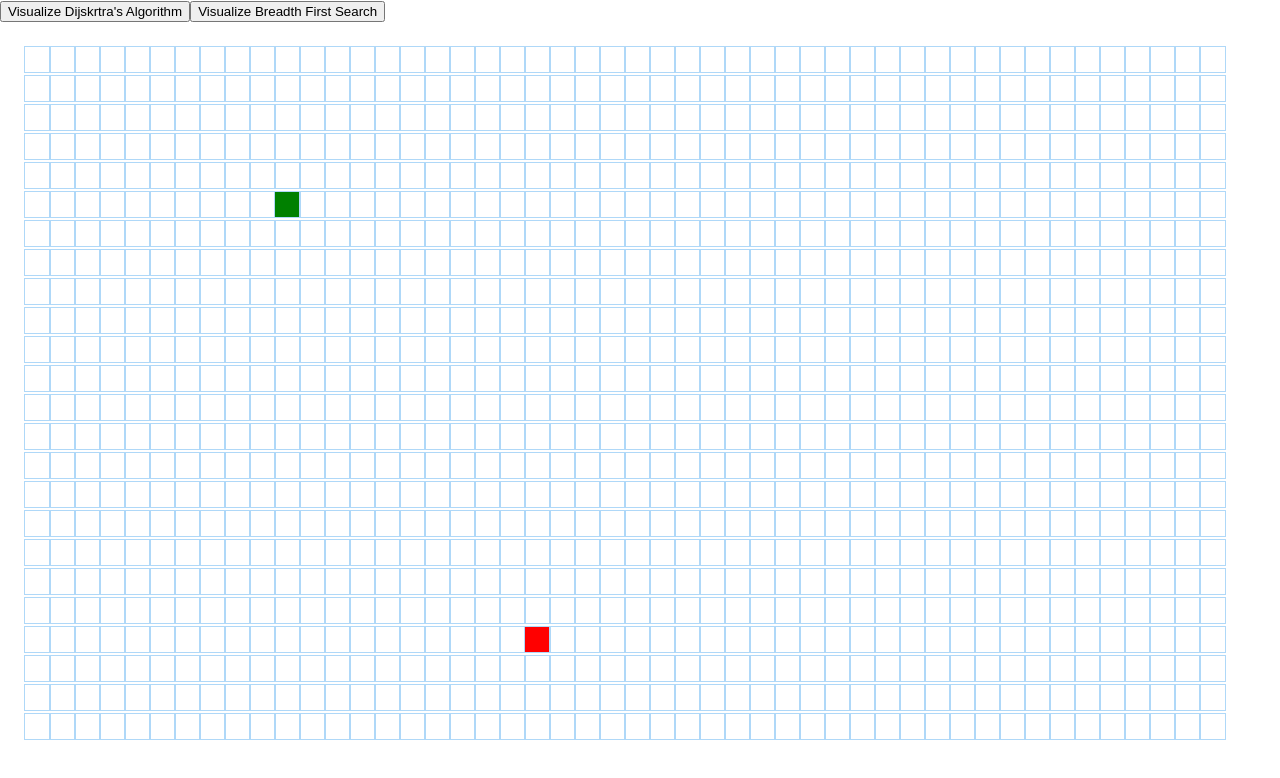
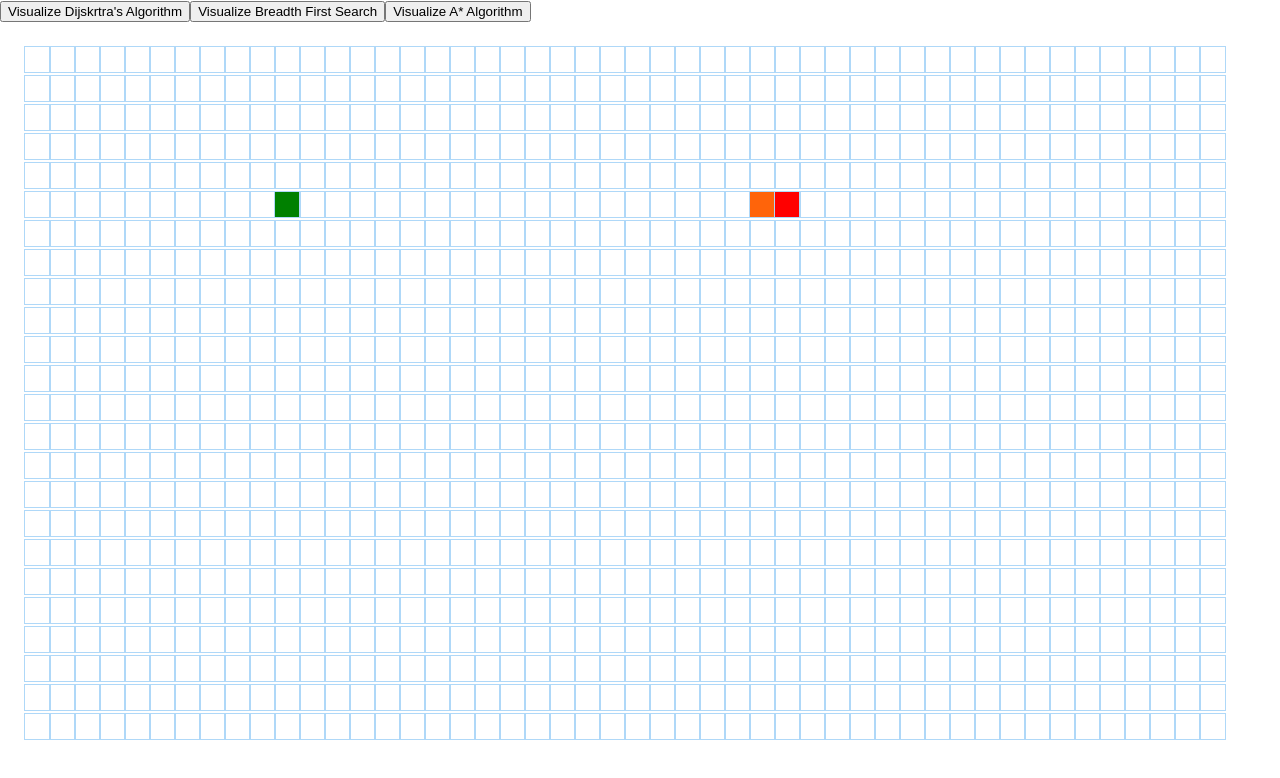
Before and after one commit to hadiyouness10/shortestpath, a React (Create React App) app: page / in a window 1280 px wide. Shown: the top 778 px of the page. Built offline with nearby package versions, Linux system fonts and the light colour scheme.

Commit message:
breadth, astar

```diff
--- /dev/null
+++ b/src/algorithms/aStar.js
@@ -0,0 +1,168 @@
+
+export function aStarAlgorithm(startNode, endNode, nodes) {
+		startNode.distanceFromStart = 0;
+		startNode.estimatedDistanceToEnd = calculateManhattanDistance(startNode, endNode);
+		let nodesInShortestPathOrder =[]
+		const nodesToVisit = new MinHeap([startNode]);
+		while(!nodesToVisit.isEmpty()){
+			const currentMinDistanceNode = nodesToVisit.remove();
+
+			nodesInShortestPathOrder.push(currentMinDistanceNode);
+			if(currentMinDistanceNode.isFinish){break;}
+
+			const neighbors = getNeighboringNodes(currentMinDistanceNode, nodes);
+
+			for(const neighbor of neighbors){
+				if(neighbor.isWall)continue;
+
+				const tentativeDistanceToNeighbor = currentMinDistanceNode.distanceFromStart +1;
+
+				if(tentativeDistanceToNeighbor >=neighbor.distanceFromStart){
+                    neighbor.distance=  0;
+                    continue;}
+				neighbor.distanceFromStart = tentativeDistanceToNeighbor;
+				neighbor.estimatedDistanceToEnd = tentativeDistanceToNeighbor + calculateManhattanDistance(neighbor, endNode);
+                if(neighbor.hasWeight) neighbor.estimatedDistanceToEnd +=5;
+                console.log("added weight")
+				neighbor.cameFrom = currentMinDistanceNode;
+				if(!nodesToVisit.containsNode(neighbor)){
+					nodesToVisit.insert(neighbor);
+				}else{
+					nodesToVisit.update(neighbor);
+				}
+			}
+		}
+		return nodesInShortestPathOrder;
+	}
+
+
+
+function calculateManhattanDistance(currentNode, endNode){
+	const currentRow = currentNode.row;
+	const currentCol = currentNode.col;
+	const endRow = endNode.row;
+	const endCol = endNode.col;
+
+	return Math.abs(currentRow - endRow) + Math.abs(currentCol - endCol);
+}
+
+
+function getNeighboringNodes(node, nodes){
+	const neighbors =[];
+	const row = node.row;
+	const col = node.col;
+
+	if(row>0){
+		neighbors.push(nodes[row-1][col]);
+	}
+	if(row<nodes.length-1){
+		neighbors.push(nodes[row+1][col]);
+	}
+	if(col>0){
+		neighbors.push(nodes[row][col-1]);
+	}
+	if(col<nodes[0].length-1){
+		neighbors.push(nodes[row][col+1]);
+	}
+	return neighbors;
+}
+
+
+
+export function reconstructPath(endNode){
+	if(endNode.cameFrom == null){
+		return [];
+	}
+
+	let currentNode=  endNode;
+	const path = [];
+
+	while(currentNode!=null){
+		path.push(currentNode);
+		currentNode = currentNode.cameFrom;
+	}
+
+	path.reverse();
+	return path;
+}
+
+
+class MinHeap{
+constructor(array){
+	this.nodePositionsInHeap = array.reduce((obj, node, i) =>{
+		obj[node.id] = i;
+		return obj;
+	}, {});
+	this.heap = this.buildHeap(array);
+}
+
+	isEmpty(){
+return this.heap.length ==0;
+	}
+
+
+	buildHeap(array){
+		const firstParentIdx = Math.floor((array.length-2)/2);
+		for(let currentIdx = firstParentIdx; currentIdx>=0;currentIdx--){
+			this.siftDown(currentIdx, array.length-1, array);
+		}
+		return array;
+	}
+
+	siftDown(currentIdx, endIdx, heap){
+		let childOneIdx= currentIdx *2 +1;
+
+		while(childOneIdx<=endIdx){
+			const childTwoIdx =currentIdx*2+2<=endIdx ? currentIdx*2+2: -1;
+			let idxToSwap;
+			if(childTwoIdx!=-1 && heap[childTwoIdx].estimatedDistanceToEnd<heap[childOneIdx].estimatedDistanceToEnd){
+				idxToSwap = childTwoIdx;
+			}else idxToSwap = childOneIdx;
+
+			if(heap[idxToSwap].estimatedDistanceToEnd<heap[currentIdx].estimatedDistanceToEnd){
+				this.swap(currentIdx, idxToSwap, heap);
+				currentIdx = idxToSwap;
+				childOneIdx =currentIdx*2+1;
+			}else return;
+		}
+	}
+
+
+	siftUp(currentIdx, heap){
+		let parentIdx =Math.floor((currentIdx -1)/2);
+		while(currentIdx> 0 && heap[currentIdx].estimatedDistanceToEnd<heap[parentIdx].estimatedDistanceToEnd){
+			this.swap(currentIdx, parentIdx, heap);
+			currentIdx = parentIdx;
+			parentIdx = Math.floor((currentIdx -1)/2);
+		}
+	}
+
+	remove(){
+		if(this.isEmpty())return;
+		this.swap(0,this.heap.length-1, this.heap);
+		const node = this.heap.pop();
+		delete this.nodePositionsInHeap[node.id];
+		this.siftDown(0, this.heap.length -1, this.heap);
+		return node;
+	}
+
+	insert(node){
+		this.heap.push(node);
+		this.nodePositionsInHeap[node.id] = this.heap.length-1;
+		this.siftUp(this.heap.length-1, this.heap);
+	}
+	swap(i,j,heap){
+		this.nodePositionsInHeap[this.heap[i].id] = j;
+		this.nodePositionsInHeap[this.heap[j].id] = i;
+		const temp = heap[j];
+		heap[j] = heap[i];
+		heap[i] =temp;
+	}
+
+	containsNode(node){
+		return node.id in this.nodePositionsInHeap;
+	}
+	update(node){
+		this.siftUp(this.nodePositionsInHeap[node.id], this.heap);
+	}
+}
--- a/src/algorithms/breadthFirstSearch.js
+++ b/src/algorithms/breadthFirstSearch.js
@@ -3,10 +3,8 @@ export function breadthFirstSearch(grid, startNode, endNode) {
     const queue = [];
     queue.push(startNode);
     let count = 0;
-    while (queue.length > 0 && count < 1000) {
-        console.log('queue length before shifting: ' + queue.length)
+    while (queue.length > 0) {
         const currentNode = queue.shift();
-        console.log('queue length after shifting: ' + queue.length)
         if (currentNode.isWall) continue;
         visitedNodesInOrder.push(currentNode);
         if (currentNode == endNode) {
@@ -17,12 +15,10 @@ export function breadthFirstSearch(grid, startNode, endNode) {
         let neighbors = []
         neighbors = getUnvisitedNeighbors(currentNode, grid);
         for (let i = 0; i < neighbors.length; i++) {
-            if (neighbors[i].isVisited) return;
             if (!queue.includes(neighbors[i]))
                 queue.push(neighbors[i])
 
         }
-        count++;
         updateUnvisistedNeighbors(currentNode, grid);
 
     }
@@ -45,7 +41,6 @@ function getUnvisitedNeighbors(node, grid) {
     if (col < grid[0].length - 1) {
         neighbors.push(grid[row][col + 1]);
     }
-    console.log(neighbors.filter(neighbor => !neighbor.isVisited));
     return neighbors.filter(neighbor => !neighbor.isVisited);
 }
 
--- a/src/algorithms/dijkstra.js
+++ b/src/algorithms/dijkstra.js
@@ -25,6 +25,7 @@ function updateUnvisistedNeighbors(node, grid) {
     const unvisitedNeighbors = getUnvisitedNeighbors(node, grid);
     for (const neighbor of unvisitedNeighbors) {
         neighbor.distance = node.distance + 1;
+        if(neighbor.hasWeight)neighbor.distance+=5;
         neighbor.previousNode = node;
     }
 }
--- a/src/components/PathFindingVisualizer/Node/Node.css
+++ b/src/components/PathFindingVisualizer/Node/Node.css
@@ -11,6 +11,10 @@
 
 .node-start {
     background-color: green;
+}
+
+.node-weight {
+    background-color: #ff640a;
 }
 
 .node-visited {
--- a/src/components/PathFindingVisualizer/Node/Node.jsx
+++ b/src/components/PathFindingVisualizer/Node/Node.jsx
@@ -18,9 +18,13 @@ export default class Node extends Component {
             isWall,
             onMouseDown,
             onMouseEnter,
-            onMouseUp
+            onMouseUp,
+            estimatedDistanceToEnd,
+            distanceFromStart,
+            id,
+            hasWeight
         } = this.props;
-        const extraClassName = isFinish ? 'node-finish' : isStart ? 'node-start' : isWall? 'node-wall': '';
+        const extraClassName = isFinish ? 'node-finish' : isStart ? 'node-start' : isWall? 'node-wall': hasWeight? 'node-weight': '';
 
         return (<div
             id={`node-${row}-${col}`}
--- a/src/components/PathFindingVisualizer/PathFindingVisualizer.jsx
+++ b/src/components/PathFindingVisualizer/PathFindingVisualizer.jsx
@@ -1,4 +1,5 @@
 import React, { Component, useLayoutEffect } from 'react';
+import { aStarAlgorithm, reconstructPath } from '../../algorithms/aStar';
 import { breadthFirstSearch, getNodesInShortestPathOrderBreadth } from '../../algorithms/breadthFirstSearch';
 import { dijkstra, getNodesInShortestPathOrder } from '../../algorithms/dijkstra';
 import Node from './Node/Node';
@@ -7,8 +8,8 @@ import './PathFindingVisualizer.css';
 
 const START_NODE_ROW = 5;
 const START_NODE_COL = 10;
-const FINISH_NODE_ROW = 20;
-const FINISH_NODE_COL = 20;
+const FINISH_NODE_ROW = 5;
+const FINISH_NODE_COL = 30;
 
 export default class PathfindingVisualizer extends Component {
     constructor() {
@@ -57,13 +58,13 @@ export default class PathfindingVisualizer extends Component {
             if (i === visitedNodesInOrder.length) {
                 setTimeout(() => {
                     this.animateShortestPath(nodesInShortedPathOrder);
-                }, 10 * i);
+                }, 10 * i*4);
                 return;
             }
             setTimeout(() => {
                 const node = visitedNodesInOrder[i];
                 document.getElementById(`node-${node.row}-${node.col}`).className = `node node-visited`;
-            }, 10 * i);
+            }, 10 * i*4);
         }
     }
 
@@ -72,7 +73,7 @@ export default class PathfindingVisualizer extends Component {
             setTimeout(() => {
                 const node = nodesInShortedPathOrder[i];
                 document.getElementById(`node-${node.row}-${node.col}`).className = 'node node-shortest-path';
-            }, 50*i);
+            }, 50*i*4);
         }
     }
 
@@ -86,7 +87,6 @@ export default class PathfindingVisualizer extends Component {
         const nodesInShortedPathOrder = getNodesInShortestPathOrder(finishNode);
         // console.log(nodesInShortedPathOrder)
         this.animateDijkstra(visitedNodesInOrder, nodesInShortedPathOrder);
-        console.log(grid)
     }
     visualizeBreathFirstSearch() {
         const { grid } = this.state;
@@ -98,6 +98,19 @@ export default class PathfindingVisualizer extends Component {
         this.animateDijkstra(visitedNodesInOrder, nodesInShortedPathOrder);
         // console.log(nodesInShortedPathOrder)
     }
+
+    visualizeAStar() {
+        const {grid} = this.state;
+        const startNode = grid[START_NODE_ROW][START_NODE_COL];
+        const finishNode = grid[FINISH_NODE_ROW][FINISH_NODE_COL];
+        const visitedNodesInOrder = aStarAlgorithm(startNode, finishNode, grid);
+        const nodesInShortestPathOrder = reconstructPath(finishNode);
+        this.animateDijkstra(visitedNodesInOrder, nodesInShortestPathOrder);
+        // const nodesInShortedPathOrder = getNodesInShortestPathOrderBreadth(finishNode);
+        // this.animateDijkstra(visitedNodesInOrder, nodesInShortedPathOrder);
+    }
+
+
     getIntialGrid = () => {
         const grid = [];
         for (let row = 0; row < window.innerHeight/25 - 8; row++) {
@@ -109,6 +122,7 @@ export default class PathfindingVisualizer extends Component {
         grid.push(currentRow);
         }
         this.setState({grid})
+        console.log(grid);
     return grid;
 };
 
@@ -120,9 +134,13 @@ createNode = (col, row) => {
         isFinish: row === FINISH_NODE_ROW && col === FINISH_NODE_COL,
         distance: Infinity,
         isVisited: false,
+        estimatedDistanceToEnd: Infinity,
+        distanceFromStart: Infinity,
         isWall: false,
-        previousNode: null
-
+        previousNode: null,
+        cameFrom: null,
+        hasWeight: row=== 5 && col === 29,
+        id: row+'-'+col
     };
 
 };
@@ -130,18 +148,19 @@ createNode = (col, row) => {
     render() {
         const { grid } = this.state;
         return (
-
             <>
             <button onClick={() => this.visualizeDijkstra()}>
                     Visualize Dijskrtra's Algorithm</button>
             <button onClick={() => this.visualizeBreathFirstSearch()}>
             Visualize Breadth First Search</button>
+            <button onClick={() => this.visualizeAStar()}>
+            Visualize A* Algorithm</button>
             <div className ="grid">
                 {grid.map((row, idx) => {
                     return (
                         <div key={idx}>
                             {row.map((node, idx1) => {
-                                const {row, col, isFinish, isStart, isWall } = node;
+                                const {row, col, isFinish, isStart, isWall, estimatedDistanceToEnd, distanceFromStart, id, hasWeight } = node;
                                 return (
                                     <Node
                                         width = {window.innerWidth}
@@ -151,6 +170,10 @@ createNode = (col, row) => {
                                         isStart={isStart}
                                         isFinish={isFinish}
                                         isWall={isWall}
+                                        id = {id}
+                                        hasWeight= {hasWeight}
+                                        estimatedDistanceToEnd = {estimatedDistanceToEnd}
+                                        distanceFromStart = {distanceFromStart}
                                         onMouseDown={(row, col) => this.handleMouseDown(row, col)}
                                         onMouseEnter={(row, col) =>
                                             this.handleMouseEnter(row, col)
@@ -178,3 +201,15 @@ const getNewGridWithWallToggled = (grid, row, col) => {
     newGrid[row][col] = newNode;
     return newGrid;
 }
+
+
+const getNewGridWithWeights = (grid, row, col)=> {
+    const newGrid = grid.slice();
+    const node = newGrid[row][col];
+    const newNode = {
+        ...node,
+        hasWeight: !node.hasWeight,
+    };
+    newGrid[row][col] = newNode;
+    return newGrid;
+}
```
Also changed, not shown: src/mazes/recursiveHorizontal.js (added, +95 -0 lines).
